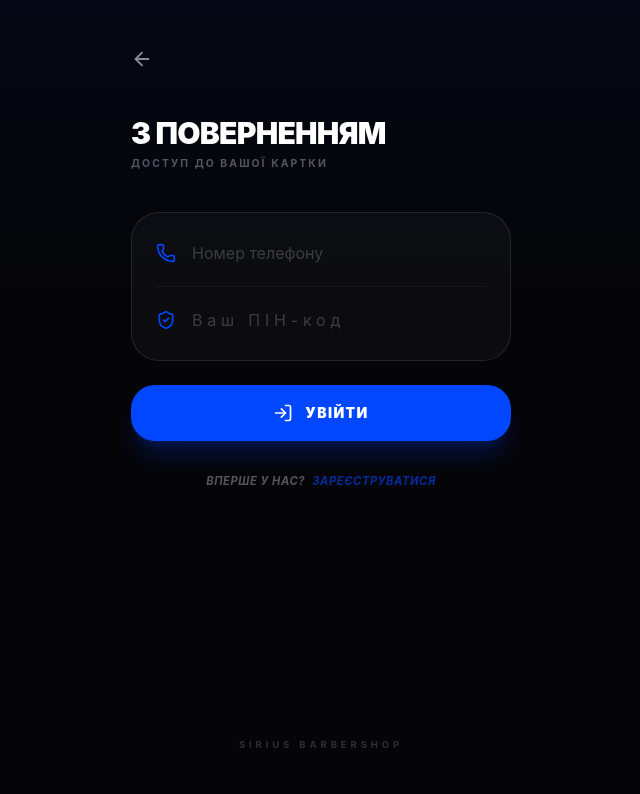
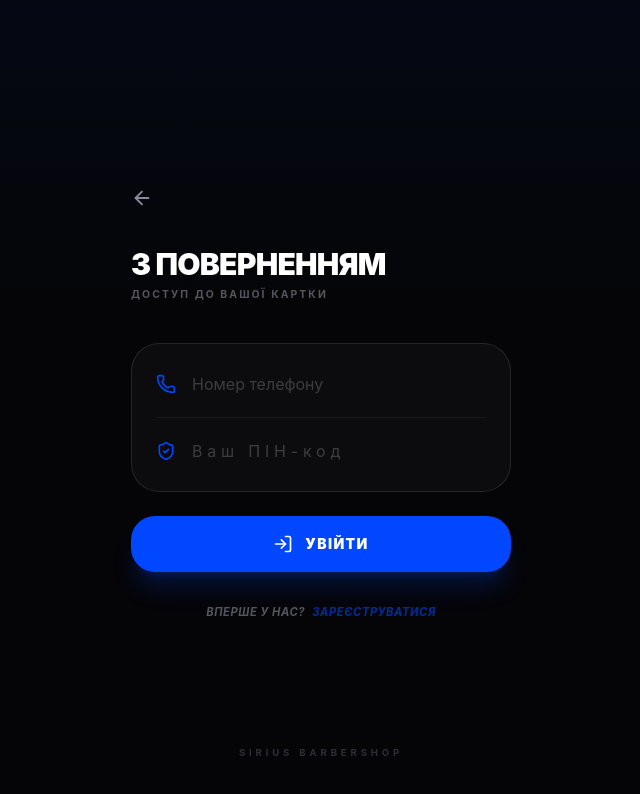
Before and after one commit to Aweiro/sirius-loyalty, a Next.js app: page /login in a window 1280 px wide. Shown: the top 794 px of the page, without its empty margins (319-959 px from the left). Built offline with nearby package versions, Linux system fonts and the light colour scheme.

Commit message:
small fix design

```diff
--- a/app/login/page.jsx
+++ b/app/login/page.jsx
@@ -51,11 +51,11 @@ export default function Login() {
     }
 
     return (
-        <div className="min-h-screen bg-sirius-bg text-white font-sans flex flex-col p-6 overflow-x-hidden relative">
+        <div className="min-h-screen bg-sirius-bg text-white font-sans flex flex-col items-center justify-center p-6 overflow-x-hidden relative">
             <div className="absolute top-0 left-0 w-full h-[300px] bg-gradient-to-b from-sirius-accent/5 to-transparent pointer-events-none"></div>
 
-            <div className="max-w-[380px] w-full mx-auto relative z-10 flex flex-col flex-1">
-                <header className="pt-4 mb-10 flex items-center">
+            <div className="max-w-[380px] w-full relative z-10 py-10">
+                <header className="mb-8 p-0 flex items-center">
                     <Link href="/" className="p-2 -ml-2 text-sirius-secondary hover:text-white transition-all">
                         <ArrowLeft size={22} />
                     </Link>
@@ -64,7 +64,7 @@ export default function Login() {
                 <motion.div
                     initial={{ opacity: 0, y: 10 }}
                     animate={{ opacity: 1, y: 0 }}
-                    className="mb-10"
+                    className="mb-10 text-center sm:text-left"
                 >
                     <h1 className="text-3xl font-[900] uppercase tracking-tight leading-none mb-2">З Поверненням</h1>
                     <p className="text-sirius-secondary text-[0.65rem] uppercase font-bold tracking-[0.2em] opacity-60">Доступ до вашої картки</p>
@@ -127,11 +127,11 @@ export default function Login() {
                         </p>
                     </div>
                 </motion.form>
+            </div>
 
-                <footer className="mt-auto pb-6 text-center">
-                    <p className="text-[0.6rem] text-sirius-secondary opacity-30 tracking-[0.4em] uppercase font-bold">Sirius Barbershop</p>
-                </footer>
-            </div>
+            <footer className="absolute bottom-0 left-0 right-0 pb-10 text-center z-10">
+                <p className="text-[0.6rem] text-sirius-secondary opacity-30 tracking-[0.4em] uppercase font-bold">Sirius Barbershop</p>
+            </footer>
         </div>
     );
 }
--- a/app/page.jsx
+++ b/app/page.jsx
@@ -115,7 +115,7 @@ export default function Home() {
                             logout={logout}
                         />
                     ) : (
-                        <div className="h-full flex flex-col items-center justify-center p-6 text-center gap-6 relative overflow-hidden bg-sirius-bg">
+                        <div className="min-h-[85vh] flex flex-col items-center justify-center p-6 text-center gap-6 relative overflow-hidden bg-sirius-bg">
                             <div className="absolute top-[-20%] left-[-10%] w-[120%] h-[140%] blur-[100px] z-[1] opacity-30 pointer-events-none">
                                 <div className="absolute rounded-full bg-sirius-accent blur-[80px] mix-blend-screen animate-aurora-move w-[50%] h-[50%] top-[10%] left-[30%] opacity-20"></div>
                                 <div className="absolute rounded-full bg-[#0033cc] blur-[80px] mix-blend-screen animate-aurora-move w-[60%] h-[60%] bottom-[10%] right-[20%] opacity-15 delay-[-5s]"></div>
--- a/app/register/page.jsx
+++ b/app/register/page.jsx
@@ -52,16 +52,15 @@ export default function Register() {
     }
 
     return (
-        <div className="min-h-screen bg-sirius-bg text-white font-sans flex flex-col p-5 overflow-x-hidden relative">
+        <div className="min-h-screen bg-sirius-bg text-white font-sans flex flex-col items-center justify-center p-5 overflow-x-hidden relative">
             {/* Minimal Background Effects */}
             <div className="absolute top-0 left-0 w-full h-[300px] bg-gradient-to-b from-sirius-accent/10 to-transparent pointer-events-none opacity-50"></div>
 
-            <div className="max-w-[400px] w-full mx-auto relative z-10 flex flex-col flex-1">
-                <header className="pt-4 mb-8 flex justify-between items-center">
+            <div className="max-w-[400px] w-full relative z-10 py-10">
+                <header className="mb-8 p-0 flex justify-between items-center">
                     <Link href="/" className="p-2 -ml-2 text-sirius-secondary hover:text-white transition-all">
                         <ArrowLeft size={20} />
                     </Link>
-                    <img src="/logo-small.png" alt="Sirius" className="h-6 opacity-40 grayscale contrast-200 hidden" />
                     <div className="text-[0.6rem] font-bold tracking-[0.3em] text-sirius-accent uppercase border border-sirius-accent/30 px-3 py-1 rounded-full bg-sirius-accent/5">
                         Loyalty Card
                     </div>
@@ -161,11 +160,11 @@ export default function Register() {
                         </p>
                     </div>
                 </motion.form>
+            </div>
 
-                <footer className="mt-auto pb-6 text-center">
-                    <p className="text-[0.6rem] text-sirius-secondary opacity-30 tracking-[0.4em] uppercase font-bold">Sirius Barbershop 2026</p>
-                </footer>
-            </div>
+            <footer className="absolute bottom-0 left-0 right-0 pb-10 text-center z-10">
+                <p className="text-[0.6rem] text-sirius-secondary opacity-30 tracking-[0.4em] uppercase font-bold">Sirius Barbershop 2026</p>
+            </footer>
         </div>
     );
 }
```
